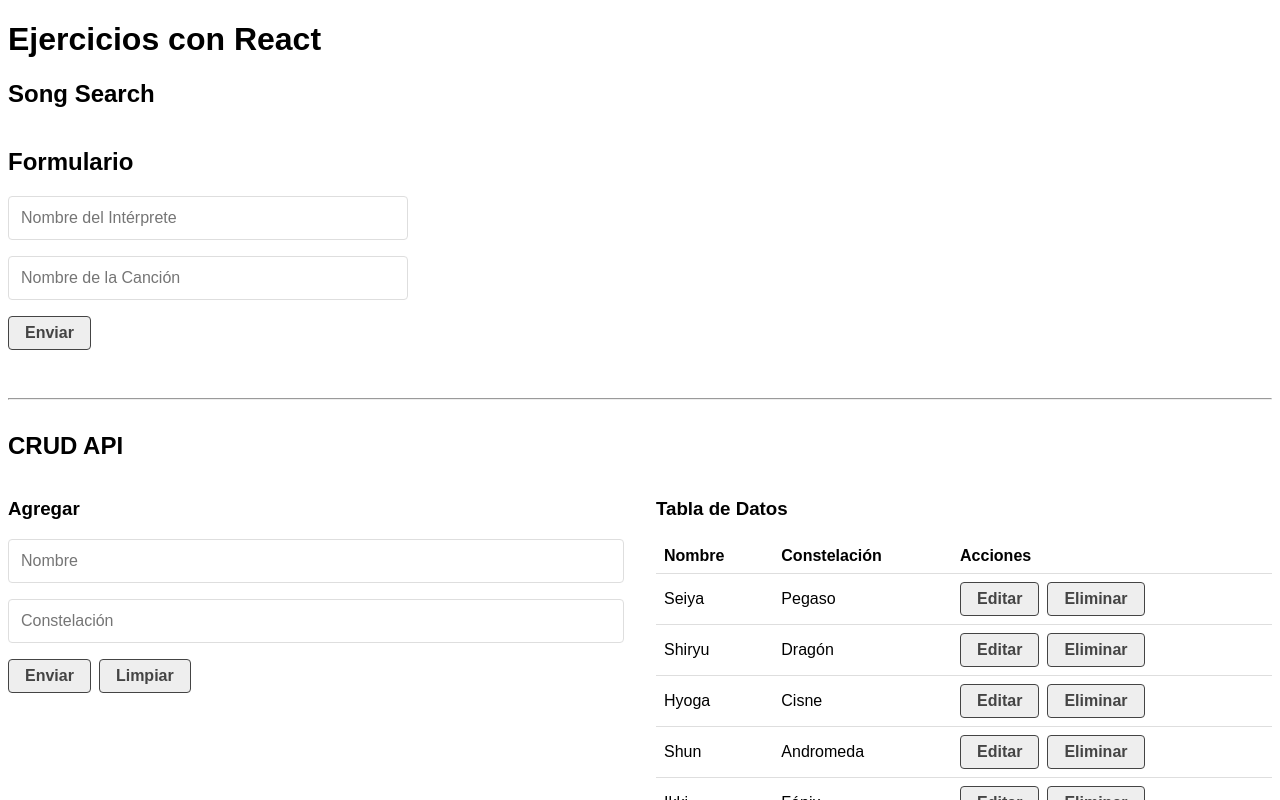
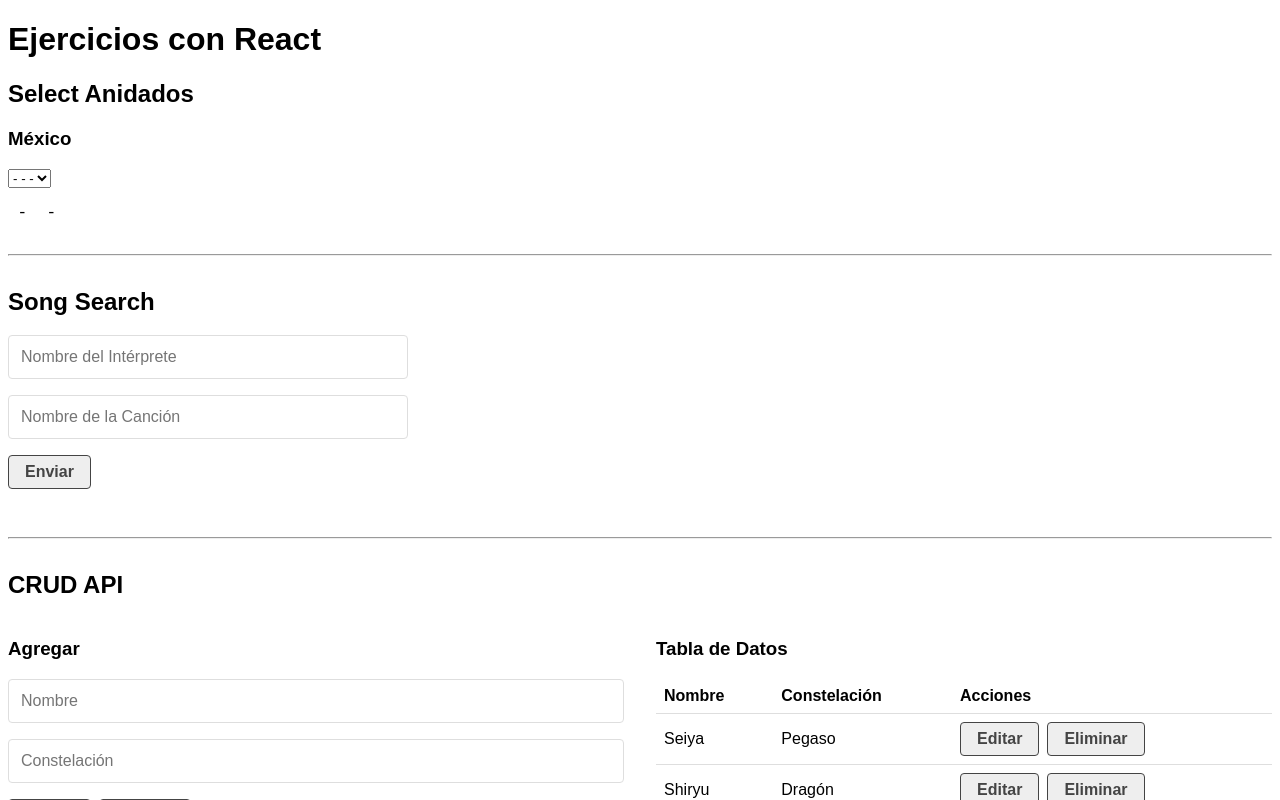
Before and after one commit to cbuiles/CRUD-Curso-React, a React (Create React App) app: page / in a window 1280 px wide. Shown: the top 800 px of the page. Built offline with nearby package versions, Linux system fonts and the light colour scheme; data requests are answered from the project's data file.

Commit message:
Clase 42. Select Aninados: Definición de componentes y lógica(1/3)

```diff
--- a/src/App.js
+++ b/src/App.js
@@ -2,11 +2,14 @@
 import CrudApp from "./components/CrudApp";
 import CrudApi from "./components/CrudApi";
 import SongSearch from "./components/SongSearch";
+import SelectAnidados from "./components/SelectAnidados";
 
 function App() {
   return (
     <>
       <h1>Ejercicios con React</h1>
+      <SelectAnidados />
+      <hr />
       <SongSearch />
       <hr />
       <CrudApi />
--- /dev/null
+++ b/src/components/SelectAnidados.js
@@ -0,0 +1,49 @@
+import React, { useState } from "react";
+import SelectList from "./SelectList";
+
+const SelectAnidados = () => {
+  const [state, setState] = useState("");
+  const [town, setTown] = useState("");
+  const [suburb, setSuburb] = useState("");
+
+  return (
+    <div>
+      <h2>Select Anidados</h2>
+      <h3>México</h3>
+      <SelectList
+        title="estados"
+        url=""
+        handleChange={(e) => {
+          setState(e.target.value);
+        }}
+      />
+      {state && (
+        <SelectList
+          title="municipios"
+          url=""
+          handleChange={(e) => {
+            setTown(e.target.value);
+          }}
+        />
+      )}
+
+      {town && (
+        <SelectList
+          title="colonias"
+          url=""
+          handleChange={(e) => {
+            setSuburb(e.target.value);
+          }}
+        />
+      )}
+
+      <pre>
+        <code>
+          {state} - {town} - {suburb}
+        </code>
+      </pre>
+    </div>
+  );
+};
+
+export default SelectAnidados;
--- /dev/null
+++ b/src/components/SelectList.js
@@ -0,0 +1,11 @@
+const SelectList = () => {
+  return (
+    <div>
+      <select name="" id="">
+        <option value="">- - -</option>
+      </select>
+    </div>
+  );
+};
+
+export default SelectList;
--- a/src/components/SongForm.js
+++ b/src/components/SongForm.js
@@ -32,7 +32,6 @@
 
   return (
     <div>
-      <h2>Formulario</h2>
       <form onSubmit={handleSubmit}>
         <input
           type="text"
```
